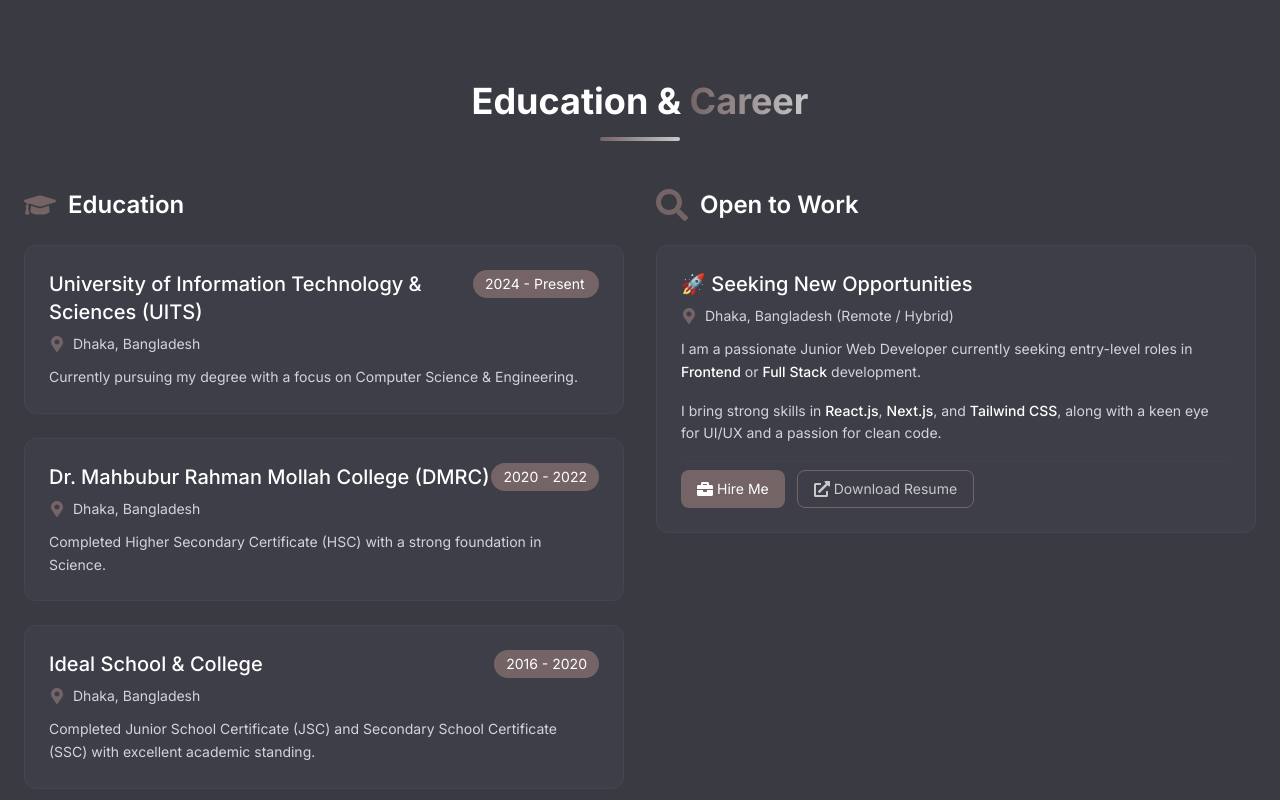
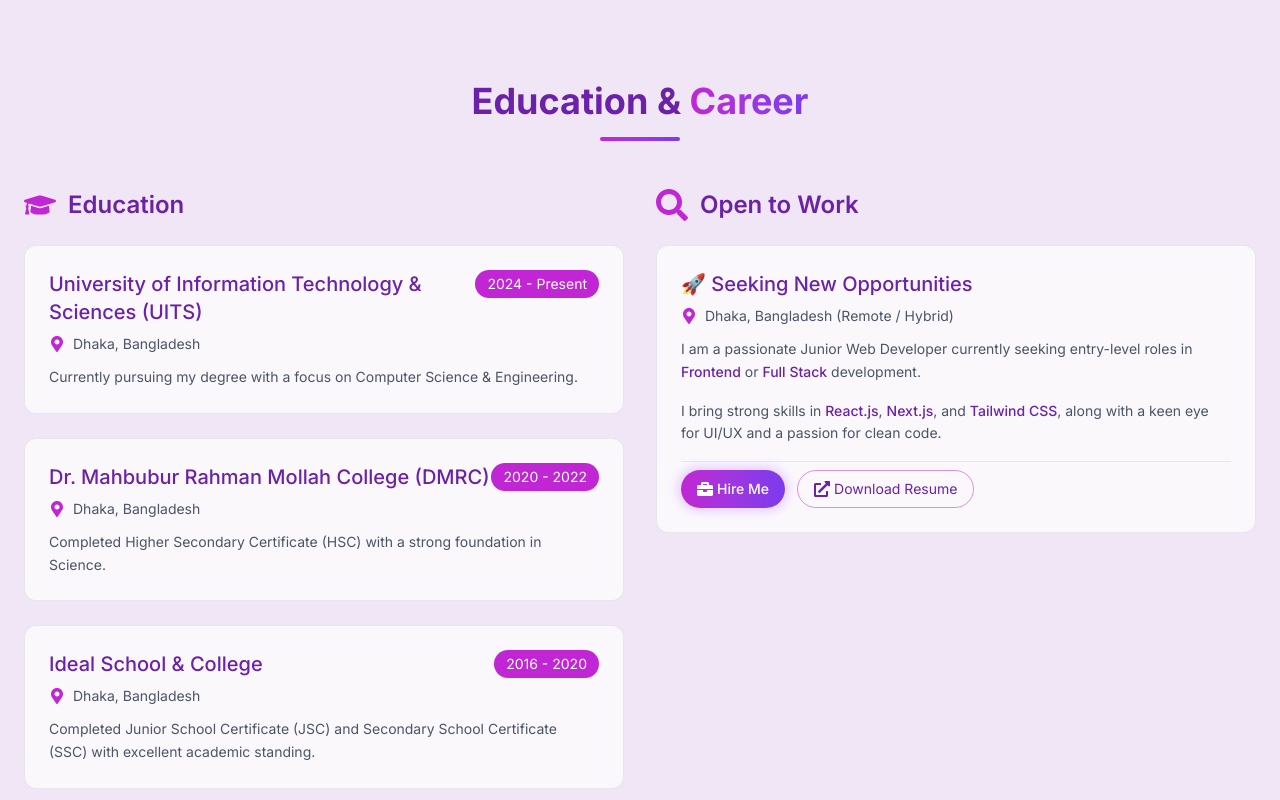
Before and after one commit to ORNOB-083/My-Portfolio, a Next.js app: page / in a window 1280 px wide. Shown: the part 2500-3300 px from the top of the page. Built offline with nearby package versions, Linux system fonts and the light colour scheme; what @nextui-org/react would draw is missing.

Commit message:
Education Section Updated

```diff
--- a/src/components/Education.jsx
+++ b/src/components/Education.jsx
@@ -6,7 +6,10 @@ import { FaGraduationCap, FaMapMarkerAlt, FaBriefcase, FaExternalLinkAlt, FaSear
 
 export default function Education() {
   return (
-    <section id="education" className="py-24 bg-[#3A3B42] text-[#C9C9C9]">
+    <section
+      id="education"
+      className="py-24 bg-[#f0e6f6] dark:bg-[#1a1525] text-[#6b21a8] dark:text-[#c4b5fd] transition-colors duration-300"
+    >
       <div className="max-w-7xl mx-auto px-6">
         {/* Section Header */}
         <motion.div
@@ -16,10 +19,10 @@ export default function Education() {
           viewport={{ once: true }}
           className="text-center mb-12"
         >
-          <h2 className="text-4xl font-bold text-white">
-            Education & <span className="bg-gradient-to-r from-[#746465] to-[#C9C9C9] bg-clip-text text-transparent">Career</span>
+          <h2 className="text-4xl font-bold text-[#6b21a8] dark:text-[#c4b5fd] transition-colors duration-300">
+            Education & <span className="bg-gradient-to-r from-[#c026d3] to-[#7c3aed] dark:from-[#e879f9] dark:to-[#a78bfa] bg-clip-text text-transparent">Career</span>
           </h2>
-          <div className="w-20 h-1 bg-gradient-to-r from-[#746465] to-[#C9C9C9] mx-auto mt-4 rounded-full"></div>
+          <div className="w-20 h-1 bg-gradient-to-r from-[#c026d3] to-[#7c3aed] dark:from-[#e879f9] dark:to-[#a78bfa] mx-auto mt-4 rounded-full"></div>
         </motion.div>
 
         {/* Grid Layout */}
@@ -34,51 +37,51 @@ export default function Education() {
             className="space-y-6"
           >
             <div className="flex items-center gap-3 mb-6">
-              <FaGraduationCap className="w-8 h-8 text-[#746465]" />
-              <h3 className="text-2xl font-semibold text-white">Education</h3>
+              <FaGraduationCap className="w-8 h-8 text-[#c026d3] dark:text-[#e879f9]" />
+              <h3 className="text-2xl font-semibold text-[#6b21a8] dark:text-[#c4b5fd] transition-colors duration-300">Education</h3>
             </div>
 
             {/* University (UITS) */}
-            <div className="bg-[#424654]/30 border border-[#424654] rounded-xl p-6 hover:border-[#746465] transition-all duration-300">
+            <div className="bg-white/70 dark:bg-[#1a1525]/70 backdrop-blur-md border border-gray-300/50 dark:border-[#3d2d5c]/50 rounded-xl p-6 hover:border-[#c026d3] dark:hover:border-[#e879f9] hover:shadow-xl hover:shadow-[#c084fc]/20 dark:hover:shadow-[#7c3aed]/20 transition-all duration-300">
               <div className="flex justify-between items-start mb-2">
-                <h4 className="text-xl font-medium text-white">University of Information Technology & Sciences (UITS)</h4>
-                <span className="text-sm bg-[#746465] text-white px-3 py-1 w-38 rounded-full">2024 - Present</span>
+                <h4 className="text-xl font-medium text-[#6b21a8] dark:text-[#c4b5fd] transition-colors duration-300">University of Information Technology & Sciences (UITS)</h4>
+                <span className="text-sm bg-[#c026d3] text-white dark:bg-[#e879f9] dark:text-[#1a1525] px-3 py-1 rounded-full whitespace-nowrap">2024 - Present</span>
               </div>
-              <div className="flex items-center gap-2 text-[#D1D5DB] text-sm mb-3">
-                <FaMapMarkerAlt className="w-4 h-4 text-[#746465]" />
+              <div className="flex items-center gap-2 text-gray-600 dark:text-[#c4b5fd]/70 text-sm mb-3">
+                <FaMapMarkerAlt className="w-4 h-4 text-[#c026d3] dark:text-[#e879f9]" />
                 <span>Dhaka, Bangladesh</span>
               </div>
-              <p className="text-[#D1D5DB] text-sm leading-relaxed">
+              <p className="text-gray-600 dark:text-[#c4b5fd]/80 text-sm leading-relaxed">
                 Currently pursuing my degree with a focus on Computer Science & Engineering.
               </p>
             </div>
 
             {/* College (DMRC) */}
-            <div className="bg-[#424654]/30 border border-[#424654] rounded-xl p-6 hover:border-[#746465] transition-all duration-300">
+            <div className="bg-white/70 dark:bg-[#1a1525]/70 backdrop-blur-md border border-gray-300/50 dark:border-[#3d2d5c]/50 rounded-xl p-6 hover:border-[#c026d3] dark:hover:border-[#e879f9] hover:shadow-xl hover:shadow-[#c084fc]/20 dark:hover:shadow-[#7c3aed]/20 transition-all duration-300">
               <div className="flex justify-between items-start mb-2">
-                <h4 className="text-xl font-medium text-white">Dr. Mahbubur Rahman Mollah College (DMRC)</h4>
-                <span className="text-sm bg-[#746465] text-white px-3 py-1 rounded-full">2020 - 2022</span>
+                <h4 className="text-xl font-medium text-[#6b21a8] dark:text-[#c4b5fd] transition-colors duration-300">Dr. Mahbubur Rahman Mollah College (DMRC)</h4>
+                <span className="text-sm bg-[#c026d3] text-white dark:bg-[#e879f9] dark:text-[#1a1525] px-3 py-1 rounded-full whitespace-nowrap">2020 - 2022</span>
               </div>
-              <div className="flex items-center gap-2 text-[#D1D5DB] text-sm mb-3">
-                <FaMapMarkerAlt className="w-4 h-4 text-[#746465]" />
+              <div className="flex items-center gap-2 text-gray-600 dark:text-[#c4b5fd]/70 text-sm mb-3">
+                <FaMapMarkerAlt className="w-4 h-4 text-[#c026d3] dark:text-[#e879f9]" />
                 <span>Dhaka, Bangladesh</span>
               </div>
-              <p className="text-[#D1D5DB] text-sm leading-relaxed">
+              <p className="text-gray-600 dark:text-[#c4b5fd]/80 text-sm leading-relaxed">
                 Completed Higher Secondary Certificate (HSC) with a strong foundation in Science.
               </p>
             </div>
 
             {/* School (Ideal School) */}
-            <div className="bg-[#424654]/30 border border-[#424654] rounded-xl p-6 hover:border-[#746465] transition-all duration-300">
+            <div className="bg-white/70 dark:bg-[#1a1525]/70 backdrop-blur-md border border-gray-300/50 dark:border-[#3d2d5c]/50 rounded-xl p-6 hover:border-[#c026d3] dark:hover:border-[#e879f9] hover:shadow-xl hover:shadow-[#c084fc]/20 dark:hover:shadow-[#7c3aed]/20 transition-all duration-300">
               <div className="flex justify-between items-start mb-2">
-                <h4 className="text-xl font-medium text-white">Ideal School & College</h4>
-                <span className="text-sm bg-[#746465] text-white px-3 py-1 rounded-full">2016 - 2020</span>
+                <h4 className="text-xl font-medium text-[#6b21a8] dark:text-[#c4b5fd] transition-colors duration-300">Ideal School & College</h4>
+                <span className="text-sm bg-[#c026d3] text-white dark:bg-[#e879f9] dark:text-[#1a1525] px-3 py-1 rounded-full whitespace-nowrap">2016 - 2020</span>
               </div>
-              <div className="flex items-center gap-2 text-[#D1D5DB] text-sm mb-3">
-                <FaMapMarkerAlt className="w-4 h-4 text-[#746465]" />
+              <div className="flex items-center gap-2 text-gray-600 dark:text-[#c4b5fd]/70 text-sm mb-3">
+                <FaMapMarkerAlt className="w-4 h-4 text-[#c026d3] dark:text-[#e879f9]" />
                 <span>Dhaka, Bangladesh</span>
               </div>
-              <p className="text-[#D1D5DB] text-sm leading-relaxed">
+              <p className="text-gray-600 dark:text-[#c4b5fd]/80 text-sm leading-relaxed">
                 Completed Junior School Certificate (JSC) and Secondary School Certificate (SSC) with excellent academic standing.
               </p>
             </div>
@@ -93,38 +96,53 @@ export default function Education() {
             className="space-y-6"
           >
             <div className="flex items-center gap-3 mb-6">
-              <FaSearch className="w-8 h-8 text-[#746465]" />
-              <h3 className="text-2xl font-semibold text-white">Open to Work</h3>
+              <FaSearch className="w-8 h-8 text-[#c026d3] dark:text-[#e879f9]" />
+              <h3 className="text-2xl font-semibold text-[#6b21a8] dark:text-[#c4b5fd] transition-colors duration-300">Open to Work</h3>
             </div>
 
-            <div className="bg-[#424654]/30 border border-[#424654] rounded-xl p-6 hover:border-[#746465] transition-all duration-300">
+            <div className="bg-white/70 dark:bg-[#1a1525]/70 backdrop-blur-md border border-gray-300/50 dark:border-[#3d2d5c]/50 rounded-xl p-6 hover:border-[#c026d3] dark:hover:border-[#e879f9] hover:shadow-xl hover:shadow-[#c084fc]/20 dark:hover:shadow-[#7c3aed]/20 transition-all duration-300">
               <div className="flex justify-between items-start mb-2">
-                <h4 className="text-xl font-medium text-white">🚀 Seeking New Opportunities</h4>
+                <h4 className="text-xl font-medium text-[#6b21a8] dark:text-[#c4b5fd] transition-colors duration-300">🚀 Seeking New Opportunities</h4>
               </div>
-              <div className="flex items-center gap-2 text-[#D1D5DB] text-sm mb-3">
-                <FaMapMarkerAlt className="w-4 h-4 text-[#746465]" />
+              <div className="flex items-center gap-2 text-gray-600 dark:text-[#c4b5fd]/70 text-sm mb-3">
+                <FaMapMarkerAlt className="w-4 h-4 text-[#c026d3] dark:text-[#e879f9]" />
                 <span>Dhaka, Bangladesh (Remote / Hybrid)</span>
               </div>
-              <p className="text-[#D1D5DB] text-sm leading-relaxed mb-4">
-                I am a passionate Junior Web Developer currently seeking entry-level roles in <span className="text-white font-medium">Frontend</span> or <span className="text-white font-medium">Full Stack</span> development.
+              <p className="text-gray-600 dark:text-[#c4b5fd]/80 text-sm leading-relaxed mb-4">
+                I am a passionate Junior Web Developer currently seeking entry-level roles in <span className="text-[#6b21a8] dark:text-[#c4b5fd] font-medium">Frontend</span> or <span className="text-[#6b21a8] dark:text-[#c4b5fd] font-medium">Full Stack</span> development.
               </p>
-              <p className="text-[#D1D5DB] text-sm leading-relaxed mb-4">
-                I bring strong skills in <span className="text-white font-medium">React.js</span>, <span className="text-white font-medium">Next.js</span>, and <span className="text-white font-medium">Tailwind CSS</span>, along with a keen eye for UI/UX and a passion for clean code.
+              <p className="text-gray-600 dark:text-[#c4b5fd]/80 text-sm leading-relaxed mb-4">
+                I bring strong skills in <span className="text-[#6b21a8] dark:text-[#c4b5fd] font-medium">React.js</span>, <span className="text-[#6b21a8] dark:text-[#c4b5fd] font-medium">Next.js</span>, and <span className="text-[#6b21a8] dark:text-[#c4b5fd] font-medium">Tailwind CSS</span>, along with a keen eye for UI/UX and a passion for clean code.
               </p>
-              <div className="flex flex-wrap gap-3 pt-2 border-t border-[#424654]/50">
-                <a
+
+              {/* 🎯 UPDATED BUTTONS WITH FRAMER MOTION EFFECTS */}
+              <div className="flex flex-wrap gap-3 pt-2 border-t border-gray-300/50 dark:border-[#3d2d5c]/50">
+                <motion.a
                   href="#contact"
-                  className="flex items-center gap-1 px-4 py-2 bg-[#746465] hover:bg-[#5C5051] text-white rounded-lg transition-colors text-sm"
+                  whileHover={{ scale: 1.05 }}
+                  whileTap={{ scale: 0.95 }}
+                  animate={{
+                    boxShadow: [
+                      "0px 0px 0px 0px rgba(192, 132, 252, 0.4)",
+                      "0px 0px 25px 10px rgba(192, 132, 252, 0.25)",
+                      "0px 0px 0px 0px rgba(192, 132, 252, 0.4)"
+                    ]
+                  }}
+                  transition={{ boxShadow: { duration: 2.5, repeat: Infinity } }}
+                  className="flex items-center gap-1 px-4 py-2 rounded-full bg-gradient-to-r from-[#c026d3] to-[#7c3aed] dark:from-[#e879f9] dark:to-[#a78bfa] hover:from-[#c084fc] hover:to-[#7c3aed] dark:hover:from-[#c084fc] dark:hover:to-[#a78bfa] text-white font-medium shadow-lg transition-all duration-300 text-sm"
                 >
                   <FaBriefcase className="w-4 h-4" /> Hire Me
-                </a>
-                <a
+                </motion.a>
+
+                <motion.a
                   href="/Shalehin_Ahmed_Ornob_Resume.pdf"
                   download
-                  className="flex items-center gap-1 px-4 py-2 border border-[#746465] text-[#C9C9C9] hover:bg-[#746465] hover:text-white rounded-lg transition-colors text-sm"
+                  whileHover={{ scale: 1.05 }}
+                  whileTap={{ scale: 0.95 }}
+                  className="flex items-center gap-1 px-4 py-2 rounded-full border border-[#c026d3]/50 dark:border-[#e879f9]/50 text-[#6b21a8] dark:text-[#c4b5fd] hover:bg-[#c026d3] dark:hover:bg-[#e879f9] hover:text-white dark:hover:text-[#1a1525] transition-all duration-300 text-sm"
                 >
                   <FaExternalLinkAlt className="w-4 h-4" /> Download Resume
-                </a>
+                </motion.a>
               </div>
             </div>
           </motion.div>
--- a/src/components/Skills.jsx
+++ b/src/components/Skills.jsx
@@ -41,7 +41,6 @@ export default function Skills() {
       percentage: 70,
       skills: [
         "Git & GitHub",
-        "Lenis",
         "DaisyUI",
         "HeroUI",
         "React Icons",
--- a/src/data/projectsData.js
+++ b/src/data/projectsData.js
@@ -1,7 +1,20 @@
 export const projectsData = [
-  // ─── Project 1: StudyNook ───
+  //─── Project 1: Ghurni ───
   {
     id: 1,
+    title: "Ghurni",
+    image: "/projects/ghurni.png",
+    shortDesc: "A full-stack travel ticket booking platform for bus, train, launch & plane across Bangladesh.",
+    stack: ["Next.js", "React", "Tailwind CSS", "MongoDB", "Express.js", "Better Auth", "Stripe", "HeroUI", "Framer Motion"],
+    description: "Ghurni is a complete online ticket booking platform built with the MERN stack + Next.js. It supports three user roles — Traveller, Vendor, and Admin. Travellers can browse, search, filter, and book tickets. Vendors can add and manage their tickets with admin approval. Admins can manage users, approve tickets, advertise featured tickets on the homepage, and monitor platform stats. Stripe integration handles secure payments with BDT conversion.",
+    liveLink: "https://ghurni.vercel.app",
+    githubLink: "https://github.com/ORNOB-083/Ghurni-Online-Ticket-Booking-Platform",
+    challenges: "Implementing session-based JWT auth with Better Auth across both Next.js server components and Express.js API was tricky. Route ordering in Express (advertised route before :id), CORS configuration on Vercel deployment, and real-time countdown timers synced with departure dates were key challenges. Dark/light mode with transparent navbar on scroll also required careful state management.",
+    futurePlans: "Add PDF ticket download after payment, live seat map for bus routes, SMS notifications for booking updates, and React Hook Form for better form validation.",
+  },
+  // ─── Project 2: StudyNook ───
+  {
+    id: 2,
     title: "StudyNook – Study Room Booking Platform",
     image: "/projects/study-nook.png",
     shortDesc: "A full-stack study room booking platform where students can discover, book, and manage study spaces in real time.",
@@ -12,9 +25,9 @@ export const projectsData = [
     challenges: "Implementing JWT authentication with HTTP-only cookies and JWKS verification using Better Auth was a significant learning curve. Managing the authentication state across the entire application and ensuring protected routes worked correctly required careful planning. The booking conflict detection with MongoDB operators also needed precise query logic to prevent overlaps effectively.",
     futurePlans: "Add email notifications for booking confirmations and reminders, integrate payment processing for hourly rates, implement a calendar view for room availability, and add a rating/review system for rooms.",
   },
-  // ─── Project 2: SkillSphere ───
+  // ─── Project 3: SkillSphere ───
   {
-    id: 2,
+    id: 3,
     title: "SkillSphere – Online Learning Platform",
     image: "/projects/skillsphere.png",
     shortDesc: "A modern online learning platform to explore courses, watch lessons, and enroll in skill-based programs.",
@@ -25,9 +38,9 @@ export const projectsData = [
     challenges: "Integrating BetterAuth with Next.js App Router for authentication was tricky. Managing protected routes and redirects after login took careful planning. Implementing the search functionality with dynamic filtering on the All Courses page also required state management.",
     futurePlans: "Add payment integration, course progress tracking, quiz modules, and a discussion forum for students.",
   },
-  // ─── Project 3: MediScan AI ───
+  // ─── Project 4: MediScan AI ───
   {
-    id: 3,
+    id: 4,
     title: "MediScan AI – AI Health Triage System",
     image: "/projects/MediScan-AI.png",
     shortDesc: "Multi-modal AI health triage system supporting symptom text, Bengali voice commands, and medical scan uploads (X-ray, MRI, CT, blood reports).",
@@ -38,9 +51,9 @@ export const projectsData = [
     challenges: "Integrating Bengali voice recognition with real-time transcription was complex due to limited libraries. Handling large medical image uploads (up to 10MB) and processing them through Gemini API while maintaining performance required careful optimisation. Managing authentication state across the dashboard and scan history also posed challenges.",
     futurePlans: "Add support for more scan types (ultrasound, pathology slides), offline mode for rural areas, integration with local hospital APIs, and multi-language support (Chittagonian, Sylheti).",
   },
-  // ─── Project 4: DigiTools ───
+  // ─── Project 5: DigiTools ───
   {
-    id: 4,
+    id: 5,
     title: "DigiTools – Digital Tools Marketplace",
     image: "/projects/digitools.png",
     shortDesc: "A modern digital tools marketplace where users can browse and purchase productivity tools.",
@@ -51,9 +64,9 @@ export const projectsData = [
     challenges: "Managing the cart state across different components without a global state management tool was tricky. Ensuring the cart updates instantly when items are added or removed required careful state synchronization.",
     futurePlans: "Add user authentication, payment gateway integration, product reviews, and a wishlist feature.",
   },
-  // ─── Project 5: 8-Puzzle Solver ───
+  // ─── Project 6: 8-Puzzle Solver ───
   {
-    id: 5,
+    id: 6,
     title: "8-Puzzle Solver – AI-Powered Puzzle Game",
     image: "/projects/puzzle-solver.png",
     shortDesc: "An interactive 8-puzzle game with an AI hint system powered by BFS, Best-First Search, and A* algorithms, built with Next.js and Python FastAPI.",
@@ -64,9 +77,9 @@ export const projectsData = [
     challenges: "Implementing the A* algorithm with an admissible Manhattan distance heuristic and correctly reconstructing the solution path using a parent dictionary was the core challenge. Handling the Next.js hydration mismatch caused by Math.random() running on both server and client required initializing the board with a fixed state and shuffling only inside useEffect. Setting up CORS correctly between the Vercel frontend and Render backend (trailing slash issue) also took debugging.",
     futurePlans: "Add 15-puzzle mode (4×4 grid), animated step-by-step solution replay, side-by-side algorithm comparison showing nodes explored and time taken, and a leaderboard for fastest manual solves.",
   },
-  // ─── Project 6: SavePaws Club ───
+  // ─── Project 7: SavePaws Club ───
   {
-    id: 6,
+    id: 7,
     title: "SavePaws Club – Animal Rescue Platform",
     image: "/projects/savepaws.png",
     shortDesc: "A web-based platform to report and rescue animals with live location sharing.",
@@ -77,9 +90,9 @@ export const projectsData = [
     challenges: "Integrating Google Maps API for live location tracking was complex. Building the emergency offline mode that works without internet required creative solutions using local storage and service workers.",
     futurePlans: "Add GPS rescue vans tracking, volunteer training modules, a mobile app, and multi-language support.",
   },
-  // ─── Project 7: KeenKeeper ───
+  // ─── Project 8: KeenKeeper ───
   {
-    id: 7,
+    id: 8,
     title: "KeenKeeper – Personal Relationship Management",
     image: "/projects/keen-keeper.png",
     shortDesc: "A sophisticated PRM tool to help users maintain consistent connections with their network.",
@@ -90,9 +103,9 @@ export const projectsData = [
     challenges: "Building the interactive charts with Recharts and making them responsive was challenging. Also, managing the status badges (Overdue, Almost Due, On-Track) with real-time updates required careful state management.",
     futurePlans: "Add reminders for follow-ups, integration with calendar APIs and AI-powered relationship insights.",
   },
-  // ─── Project 8: GitHub Issue Tracker ───
+  // ─── Project 9: GitHub Issue Tracker ───
   {
-    id: 8,
+    id: 9,
     title: "GitHub Issue Tracker",
     image: "/projects/github-issue-tracker.png",
     shortDesc: "A web app to track GitHub issues with filtering, searching, and detailed views.",
@@ -103,9 +116,9 @@ export const projectsData = [
     challenges: "Handling the API calls and managing the loading states elegantly was tough. Implementing the search functionality while keeping the tabs functional required careful logic to avoid breaking the filtering system.",
     futurePlans: "Add pagination, user authentication, ability to create/edit issues, and real-time updates via WebSockets.",
   },
-  // ─── Project 9: Job Tracker ───
+  // ─── Project 10: Job Tracker ───
   {
-    id: 9,
+    id: 10,
     title: "Job Tracker",
     image: "/projects/job-tracker.png",
     shortDesc: "A job application tracker with interview and rejection management.",
```
Also changed, not shown: 1 other file (tests, documents, lock files or other folders).
